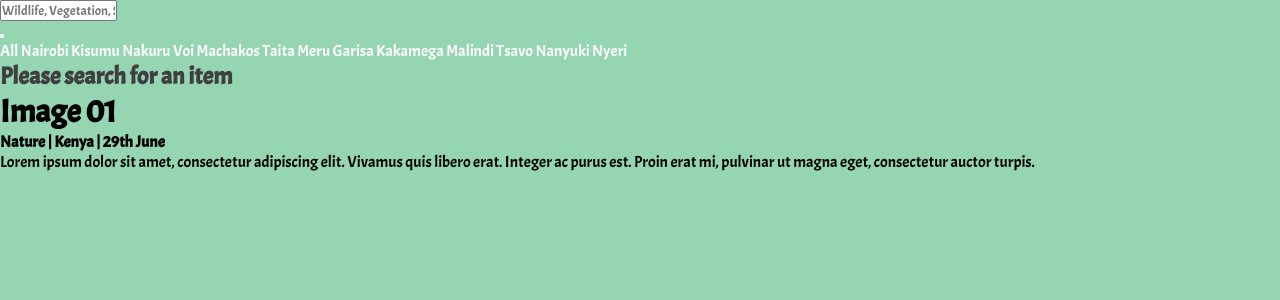
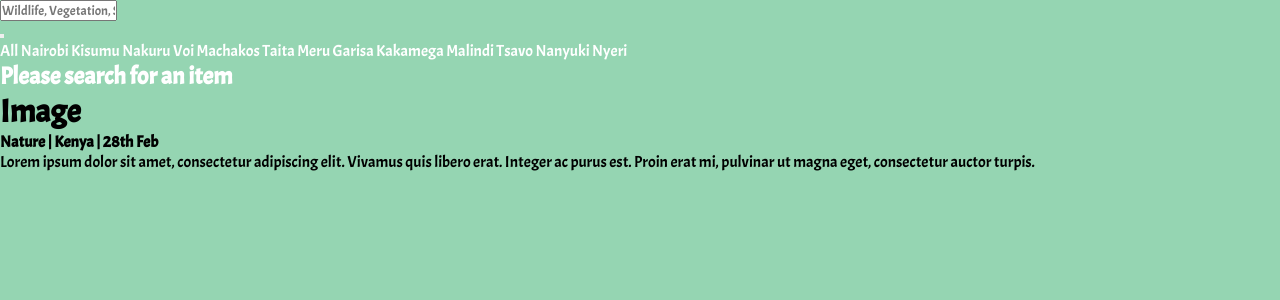
Before and after one commit to RichieOrito/OriGallery, a Django app: page /search/ in a window 1280 px wide. Shown: the part 199-499 px from the top of the page. Run offline with Django 4.2, Linux system fonts and the light colour scheme; some libraries are stand-ins or nearby versions.

Commit message:
This commot updates the index

```diff
--- a/gallery/templates/index.html
+++ b/gallery/templates/index.html
@@ -20,7 +20,7 @@
             <div class="search">
                 <form action="{% url 'search_results' %}" class="search-form" role="search" autocomplete="off">
                     <div class="input">
-                        <input type="text" name="search" placeholder="Wildlife, Vegetation, Scenaries,Cutlural..." id="search">
+                        <input type="text" name="search" placeholder="Wildlife, Vegetation, Scenaries,Cutlural,Beaches,Lakes,Waterfalls,Cities,Art,Lakes....." id="search">
                     </div>
                     <div class="submit">
                         <button type="submit">
@@ -49,7 +49,7 @@
         <div class="gallery-part">
             <ul>
                 {% if message %}
-                <h2 style="color: #3F3F3F;">{{ message }}</h2>
+                <h2 style="color: #fff;">{{ message }}</h2>
                 {% endif %}
 
             <a href="#" class="close"></a>
@@ -73,8 +73,8 @@
 
         <div class="row">
             <div class="description">
-                <h1>Image 01</h1>
-                <p class="details"><strong> Nature | Kenya | 29th June </strong></p>
+                <h1>Image</h1>
+                <p class="details"><strong> Nature | Kenya | 28th Feb </strong></p>
                 <p class="desc">Lorem ipsum dolor sit amet, consectetur adipiscing elit. Vivamus quis libero erat. Integer ac
                     purus est. Proin erat mi, pulvinar ut magna eget, consectetur auctor turpis.</p>
                     <br>
@@ -89,10 +89,6 @@
         </div>
     </div>
 
-
-        </div>
-    </section>
-
 </body>
 </html>
 
```
